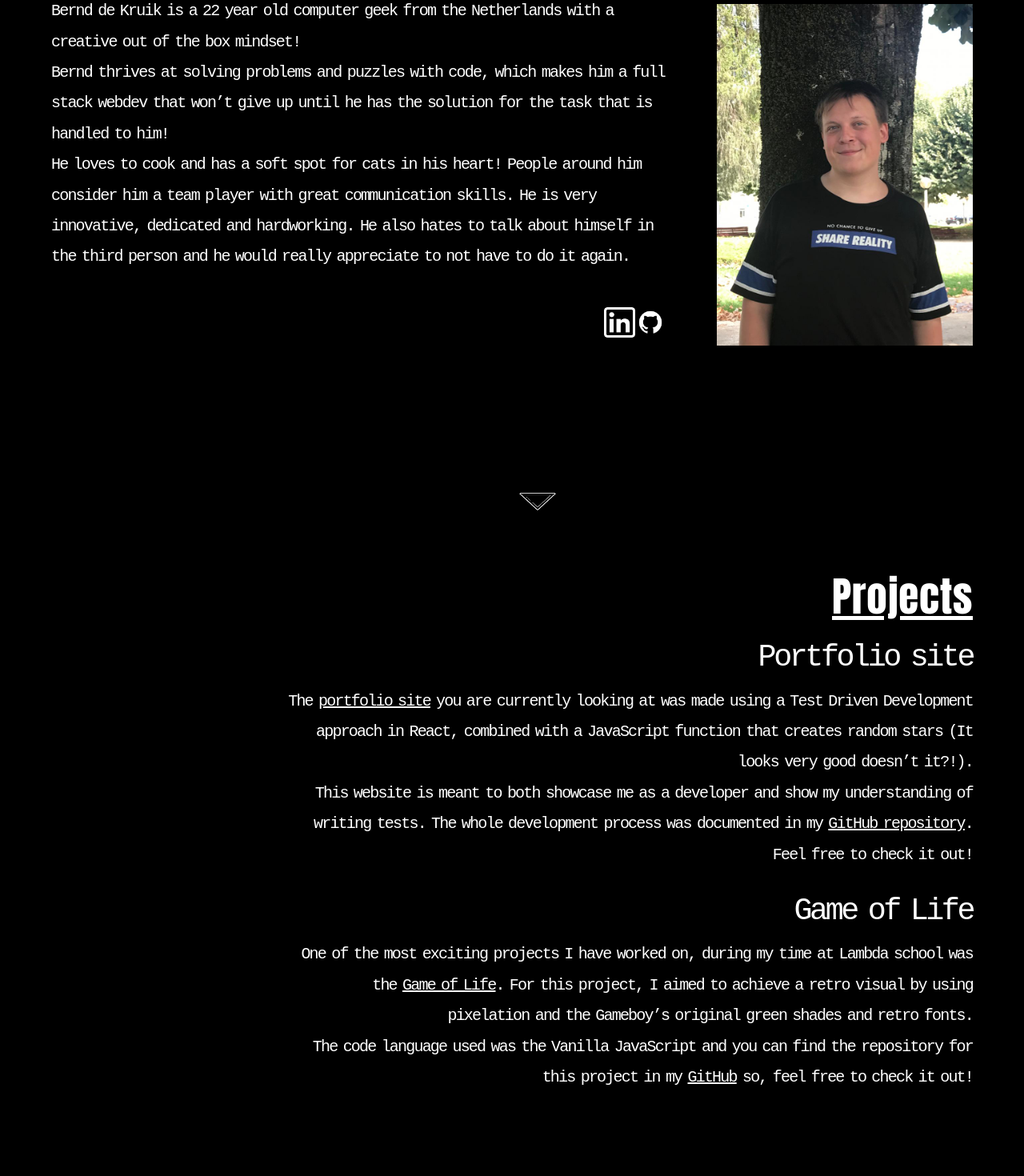
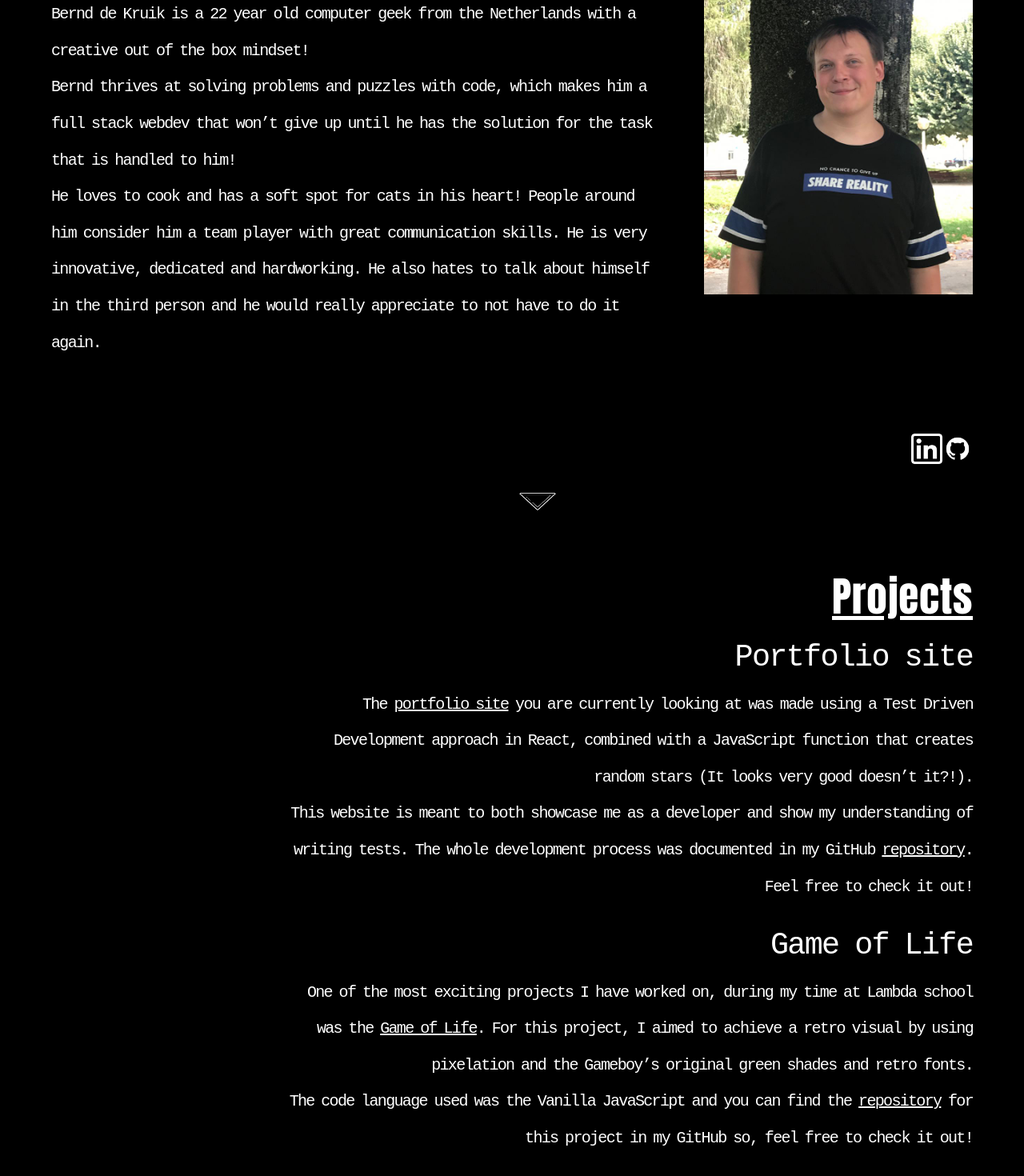
Before and after one commit to MorbidMiyako/portfolio-site, a React (Create React App) app: page / in a window 1280 px wide. Shown: the part 936-2406 px from the top of the page at 80% size. Built offline with nearby package versions, Linux system fonts and the light colour scheme.

Commit message:
resolved vulnerabilities, and during wait i made some design tweaks

```diff
--- a/package.json
+++ b/package.json
@@ -8,7 +8,7 @@
     "@testing-library/user-event": "^7.1.2",
     "react": "^16.13.1",
     "react-dom": "^16.13.1",
-    "react-scripts": "3.4.1",
+    "react-scripts": "^3.4.3",
     "styled-components": "^5.1.1"
   },
   "scripts": {
--- a/src/App.css
+++ b/src/App.css
@@ -85,8 +85,8 @@ video {
   font          : inherit;
   font-size     : 100%;
   font-family   : 'Courier New', Courier, monospace;
-  word-spacing  : -0.15em;
-  letter-spacing: -0.090em;
+  word-spacing  : -0.13vw;
+  letter-spacing: -0.131vw;
   vertical-align: baseline;
 }
 
@@ -106,6 +106,7 @@ section {
 }
 
 body {
+  /* line-height: 7.56vh; */
   line-height: 1;
 }
 
@@ -155,7 +156,7 @@ ol {
 }
 
 .mainDiv {
-  max-width: 100%;
+  max-width: 100vw;
 }
 
 .frontPage {
@@ -213,7 +214,7 @@ ol {
 
 .aboutPage {
   padding       : 0 0 0 5vw;
-  height        : 100vh;
+  min-height    : 100vh;
   position      : relative;
   display       : flex;
   flex-direction: column;
@@ -228,25 +229,29 @@ ol {
 }
 
 .aboutPage p {
-  font-size  : 2.5vh;
-  width      : 60vw;
-  line-height: 3vw;
+  font-size        : 2.5vh;
+  /* font-size     : 1.311vw; */
+  width            : 60vw;
+  /* make this dependent on viewport -> small it should be 1 */
+  line-height      : 5.7vh;
 }
 
 .aboutPage .profilePicture {
-  width     : 25vw;
+  width     : auto;
+  height    : 64vh;
+  max-height: 35vw;
   height    : auto;
   align-self: flex-end;
   padding   : 0 5vw 0;
   z-index   : 0;
   position  : absolute;
-  bottom    : 29vh
+  top       : 7vh
 }
 
 .aboutSocial {
   position: absolute;
-  top     : 65vh;
-  right   : 35vw;
+  bottom  : 10vh;
+  right   : 5vw;
 
 }
 
@@ -266,7 +271,7 @@ ol {
 
 .projectsDiv {
   padding       : 0 5vw 10vh 28vw;
-  height        : 100vh;
+  min-height    : 100vh;
   display       : flex;
   flex-direction: column;
   text-align    : right;
@@ -293,6 +298,7 @@ ol {
 
 .projectsDiv p {
   font-size  : 2.5vh;
-  line-height: 3vw;
+  /* make this dependent on viewport -> small it should be 1 */
+  line-height: 5.7vh;
   text-align : right;
 }
--- a/src/App.js
+++ b/src/App.js
@@ -107,7 +107,7 @@ function App() {
 
           <p>
             The <a href="http://bernd-de-kruik.com" target="_blank" rel="noopener noreferrer">portfolio site</a> you are currently looking at was made using a Test Driven Development approach in React, combined with a JavaScript function that creates random stars (It looks very good doesn’t it?!). <br />
-            This website is meant to both showcase me as a developer and show my understanding of writing tests. The whole development process was documented in my <a data-testid="projectLink" href="https://github.com/MorbidMiyako/portfolio-site" target="_blank" rel="noopener noreferrer">GitHub repository</a>. Feel free to check it out!
+            This website is meant to both showcase me as a developer and show my understanding of writing tests. The whole development process was documented in my GitHub <a data-testid="projectLink" href="https://github.com/MorbidMiyako/portfolio-site" target="_blank" rel="noopener noreferrer">repository</a>. Feel free to check it out!
           </p>
 
         </div>
@@ -119,7 +119,7 @@ function App() {
 
           <p>
             One of the most exciting projects I have worked on, during my time at Lambda school was the <a href="https://thirsty-lovelace-fb51cb.netlify.app/" target="_blank" rel="noopener noreferrer">Game of Life</a>. For this project, I aimed to achieve a retro visual by using pixelation and the Gameboy’s original green shades and retro fonts.<br />
-            The code language used was the Vanilla JavaScript and you can find the repository for this project in my <a data-testid="projectLink" href="https://github.com/MorbidMiyako/game-of-life" target="_blank" rel="noopener noreferrer">GitHub</a> so, feel free to check it out!
+            The code language used was the Vanilla JavaScript and you can find the <a data-testid="projectLink" href="https://github.com/MorbidMiyako/game-of-life" target="_blank" rel="noopener noreferrer">repository</a> for this project in my GitHub so, feel free to check it out!
           </p>
 
         </div>
```
Also changed, not shown: blog.txt, notes.txt, 1 other file (tests, documents, lock files or other folders).
